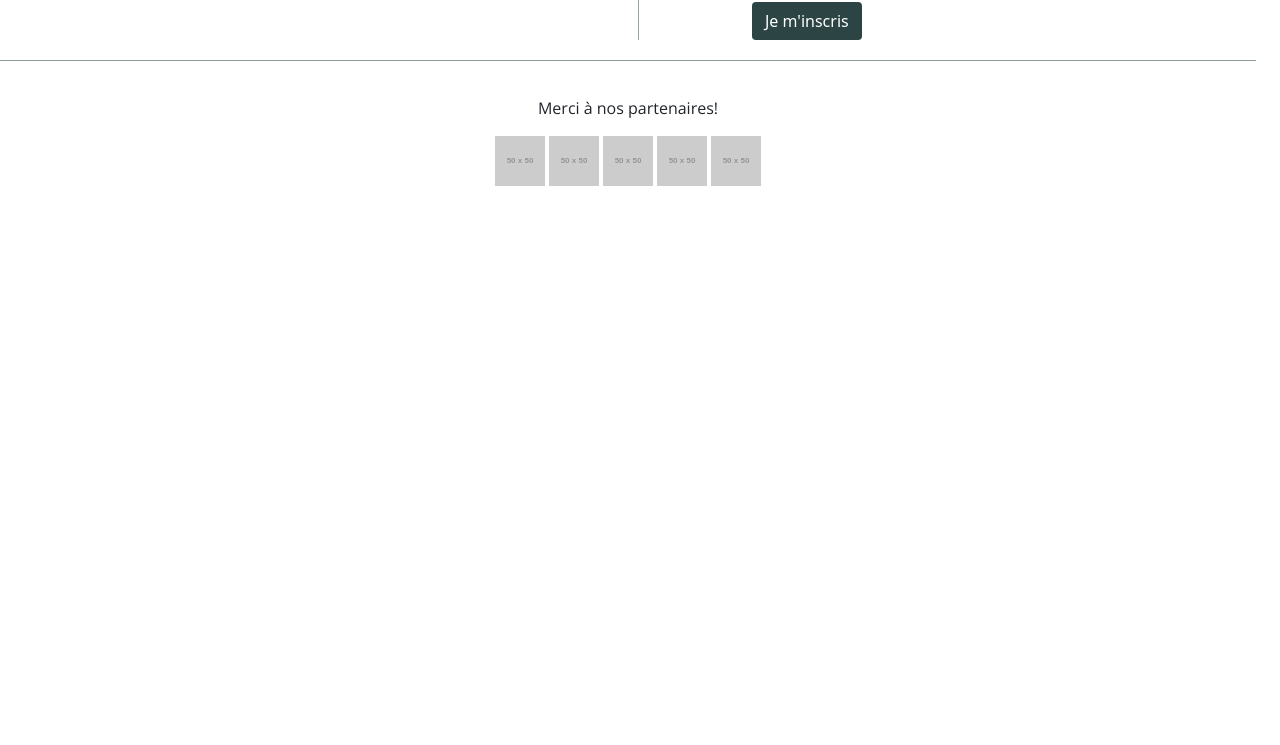
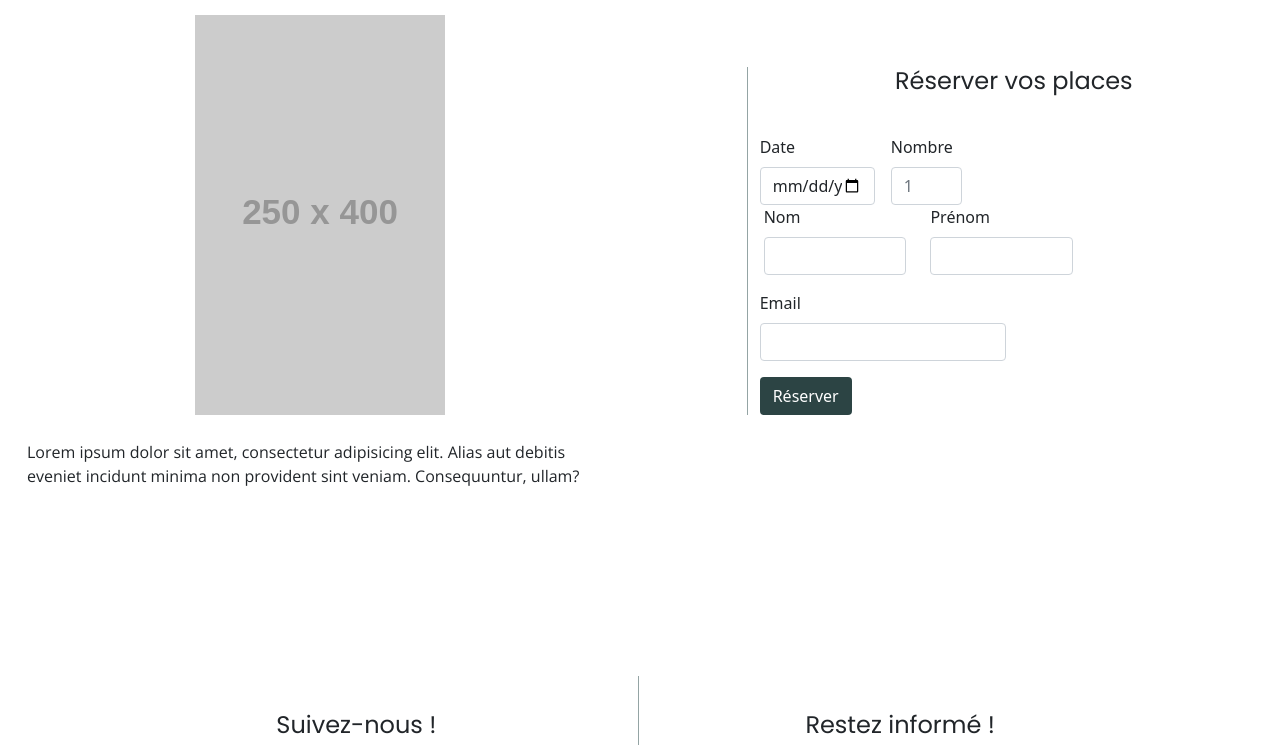
Before and after one commit to OC-Benjamin/P3-Festival, a website built with Parcel: page programmation.html in a window 1280 px wide. Shown: the part 285-1030 px from the top of the page. Before the commit the page ends 800 px from the top, so only its background shows below. Built offline with nearby package versions, Linux system fonts and the light colour scheme; placeholder pictures from the web are drawn by us.

Commit message:
film page

```diff
--- a/programmation.html
+++ b/programmation.html
@@ -31,7 +31,45 @@
         </div>
     </div>
 </nav>
-
+<section class="movie row">
+    <div class="movie-card col-6">
+        <h3 class="movie-title">Titre du film</h3>
+        <img src="https://via.placeholder.com/250x400" alt="affiche" class="img-fluid">
+        <p class="movie-description">
+            Lorem ipsum dolor sit amet, consectetur adipisicing elit. Alias aut debitis eveniet incidunt minima non provident sint veniam. Consequuntur, ullam?
+        </p>
+    </div>
+    <div class="movie-reservation col-5">
+        <h4>Réserver vos places</h4>
+        <form class="row g-3">
+            <div class="col-md-3">
+                <label for="date" class="form-label">Date</label>
+                <input type="date" class="form-control" id="date">
+            </div>
+            <div class="col-md-2">
+                <label for="places" class="form-label">Nombre</label>
+                <input type="number" class="form-control" id="places" placeholder="1">
+            </div>
+            <div class="row col-12">
+                <div class="col-md-4">
+                    <label for="firstName" class="form-label">Nom</label>
+                    <input type="text" class="form-control" id="firstName">
+                </div>
+                <div class="col-md-4">
+                    <label for="lastName" class="form-label">Prénom</label>
+                    <input type="text" class="form-control" id="lastName">
+                </div>
+            </div>
+            <div class="col-md-6">
+                <label for="email-reservation" class="form-label">Email</label>
+                <input type="email" class="form-control" id="email-reservation">
+            </div>
+            <div class="col-12">
+                <button type="submit" class="btn btn-first">Réserver</button>
+            </div>
+        </form>
+    </div>
+</section>
 <footer class="row">
     <div class="row justify-content-center">
         <div class="social-links col-10 col-lg-5">
--- a/src/scss/programmation.scss
+++ b/src/scss/programmation.scss
@@ -0,0 +1,29 @@
+.movie {
+  height: 100vh;
+  align-items: center;
+  justify-content: space-between;
+
+  .movie-card,
+  .movie-reservation {
+    display: flex;
+    justify-content: center;
+    flex-direction: column;
+    align-items: center;
+  }
+
+  .movie-card {
+    img {
+      padding: 10px;
+    }
+    .movie-description {
+     padding: 15px;
+    }
+  }
+
+  .movie-reservation {
+    border-left: #94a4a4 1px solid ;
+    form {
+      margin-top: 15px;
+    }
+  }
+}
```
Also changed, not shown: about.html (+2 -0 lines).
